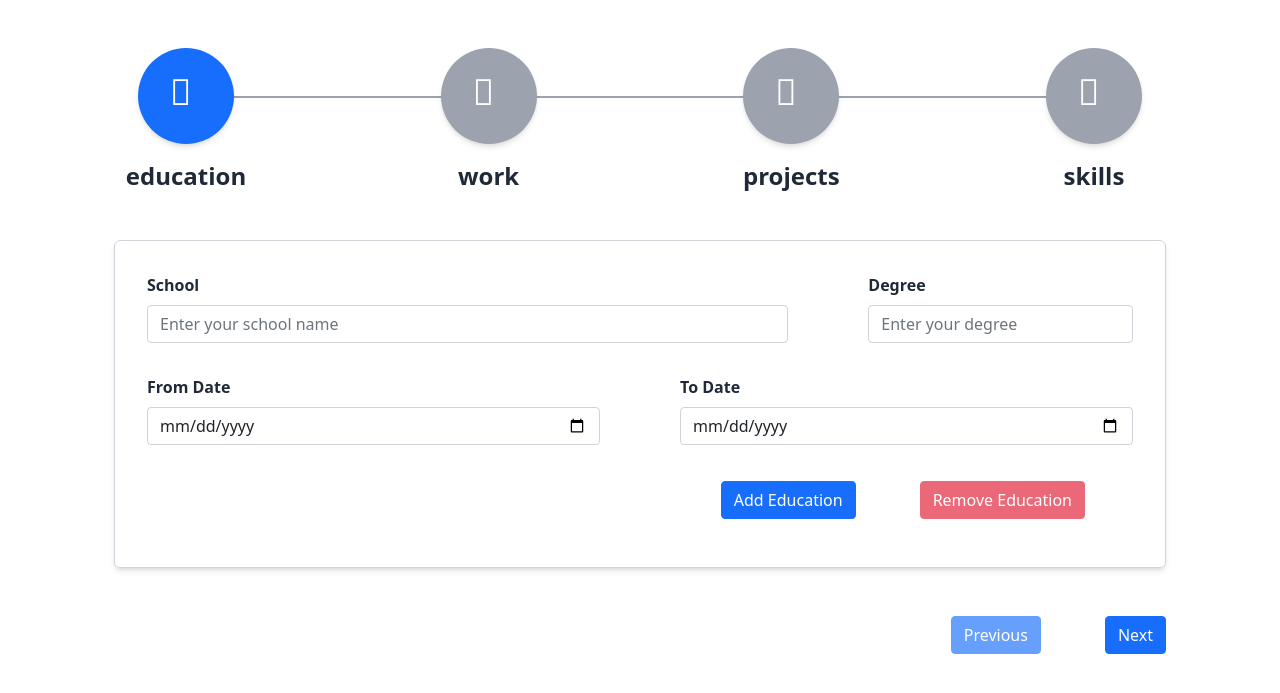
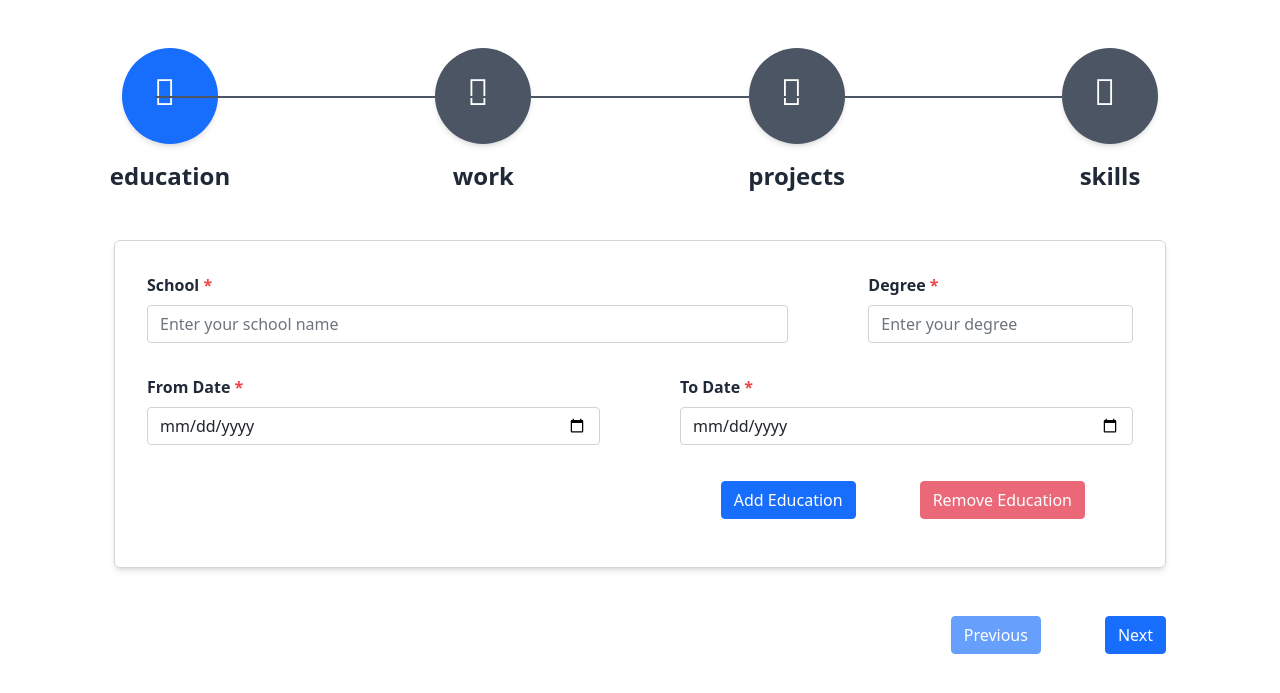
Before and after one commit to lokesh1729/job_board, a Django app: page /candidate/onboarding/ in a window 1280 px wide. Shown: the part 56-749 px from the top of the page. Run offline with Django 3.2, Linux system fonts and the light colour scheme; a user stored in the database is signed in; tables that the repository leaves empty hold one stand-in row (values such as "Sample post"); some libraries are stand-ins or nearby versions.

Commit message:
added form validation

```diff
--- a/gulpfile.js
+++ b/gulpfile.js
@@ -217,9 +217,9 @@ function initBrowserSync() {
 
 // Watch
 function watchPaths() {
-  watch([`${paths.sass}/*.scss`, `${paths.templates}/**/*.html`], styles)
+  watch([`${paths.sass}/**/*.scss`, `${paths.templates}/**/*.html`], styles)
   watch(`${paths.templates}/**/*.html`).on("change", reload)
-  watch([`${paths.js}/*.js`, `!${paths.js}/*.min.js`], scripts).on("change", reload)
+  watch([`${paths.js}/**/*.js`, `!${paths.js}/*.min.js`], scripts).on("change", reload)
 }
 
 // Generate all assets
--- a/job_board/static/sass/candidate_onboarding.scss
+++ b/job_board/static/sass/candidate_onboarding.scss
@@ -1,9 +1,29 @@
-.step-wrapper {
-    @apply tw-cursor-pointer tw-flex tw-flex-col tw-w-36 tw-h-full tw-justify-between tw-items-center;
+.step-wrapper {}
+
+.step-wrapper--element {
+    @apply tw-cursor-pointer tw-flex tw-flex-col tw-h-full tw-w-28 tw-justify-between tw-items-center;
+
+    .rounded-step {
+        @apply tw-relative tw-shadow-md tw-w-24 tw-h-24 tw-rounded-full tw-bg-gray-600 tw-text-white tw-z-10;
+    }
+
+    &:not(:first-child) {
+
+        .rounded-step::before {
+            content: "";
+            @apply tw-absolute tw-block tw-h-0.5 tw-w-70 tw-top-1/2 tw-right-full tw-bg-gray-600;
+        }
+    }
 }
 
-.rounded-step {
-    @apply tw-shadow-md tw-w-24 tw-h-24 tw-rounded-full tw-bg-blue-600 tw-text-white;
+.activate-step {
+    &>.rounded-step {
+        @apply tw-bg-blue-600;
+
+        &::before {
+            @apply tw-bg-blue-600 #{!important};
+        }
+    }
 }
 
 .step-icon {
--- a/job_board/templates/candidate/onboarding/form.html
+++ b/job_board/templates/candidate/onboarding/form.html
@@ -1,6 +1,6 @@
-<form class="tw-mt-8" action="/api/fck" method="POST">
+<div class="tw-mt-8">
     {% include './step1.html' %}
     {% include './step2.html' %}
     {% include './step3.html' %}
     {% include './step4.html' %}
-</form>
+</div>
--- a/job_board/templates/candidate/onboarding/step1.html
+++ b/job_board/templates/candidate/onboarding/step1.html
@@ -1,12 +1,13 @@
-<div id="education-details" class="form--wrapper step1">
+<form novalidate id="education-details" class="form--wrapper step1 needs-validation">
   <div data-edu-id="1" class="education-details--wrapper tw-flex tw-flex-col tw-content-between">
     <div class="education-details--wrapper--form tw-h-48 tw-flex tw-flex-col tw-justify-between">
       <div class="tw-flex tw-justify-center tw-w-full">
         <div class="form-field tw-flex-grow-2 tw-flex-shrink">
           <label for="edu-school__1" class="form-label extend-form-label"
-            >School</label
+            >School <span class="tw-text-red-500">*</span> </label
           >
           <input
+            required="true"
             id="edu-school__1"
             name="edu-school"
             type="text"
@@ -16,9 +17,10 @@
         </div>
         <div class="form-field tw-flex-grow tw-flex-shrink-2 tw-ml-16">
           <label for="edu-degree__1" class="form-label extend-form-label"
-            >Degree</label
+            >Degree <span class="tw-text-red-500">*</span></label
           >
           <input
+            required="true"
             id="edu-degree__1"
             name="edu-degree"
             type="text"
@@ -30,9 +32,10 @@
       <div class="tw-flex tw-justify-between tw-w-full">
         <div class="form-field tw-flex-grow tw-flex-shrink">
           <label for="edu-from-date__1" class="form-label extend-form-label"
-            >From Date</label
+            >From Date <span class="tw-text-red-500">*</span></label
           >
           <input
+            required="true"
             id="edu-from-date__1"
             name="edu-from-date"
             type="date"
@@ -41,8 +44,9 @@
           />
         </div>
         <div class="form-field tw-flex-grow tw-flex-shrink tw-ml-16">
-          <label for="edu-to-date__1" class="form-label extend-form-label">To Date</label>
+          <label for="edu-to-date__1" class="form-label extend-form-label">To Date <span class="tw-text-red-500">*</span></label>
           <input
+            required="true"
             id="edu-to-date__1"
             name="edu-to-date"
             type="date"
@@ -69,4 +73,4 @@
       </button>
     </div>
   </div>
-</div>
+</form>
--- a/job_board/templates/candidate/onboarding/step2.html
+++ b/job_board/templates/candidate/onboarding/step2.html
@@ -1,4 +1,4 @@
-<div id="work-details" class="form--wrapper step2">
+<form novalidate id="work-details" class="needs-validation form--wrapper step2">
   <div data-work-id="1" class="work-details--wrapper tw-flex tw-flex-col tw-content-between">
     <div class="work-details--wrapper--form tw-h-84 tw-flex tw-flex-col tw-justify-between">
       <div class="tw-flex tw-justify-center tw-w-full">
@@ -7,6 +7,7 @@
             >Company</label
           >
           <input
+            required="true"
             id="work-company__1"
             name="work-company"
             type="text"
@@ -19,6 +20,7 @@
             >Role</label
           >
           <input
+            required="true"
             id="work-role__1"
             name="work-role"
             type="text"
@@ -33,6 +35,7 @@
             >From Date</label
           >
           <input
+            required="true"
             id="work-from-date__1"
             name="work-from-date"
             type="date"
@@ -43,6 +46,7 @@
         <div class="form-field tw-flex-grow tw-flex-shrink tw-ml-16">
           <label for="work-to-date__1" class="form-label extend-form-label">To Date</label>
           <input
+            required="true"
             id="work-to-date__1"
             name="work-to-date"
             type="date"
@@ -57,6 +61,7 @@
             >Responsibilities</label
           >
           <textarea
+          required="true"
           class="form-control textinput tw-resize-none"
           placeholder="Enter your responsibilities there!"
           name="work-resp" id="work-resp__1"
@@ -81,4 +86,4 @@
       </button>
     </div>
   </div>
-</div>
+</form>
--- a/job_board/templates/candidate/onboarding/step3.html
+++ b/job_board/templates/candidate/onboarding/step3.html
@@ -1,4 +1,4 @@
-<div id="project-details" class="form--wrapper step2">
+<form novalidate id="project-details" class="needs-validation form--wrapper step2">
   <div data-project-id="1" class="project-details--wrapper tw-flex tw-flex-col tw-content-between">
     <div class="project-details--wrapper--form tw-h-84 tw-flex tw-flex-col tw-justify-between">
       <div class="tw-flex tw-justify-center tw-w-full">
@@ -7,6 +7,7 @@
             >Project Name</label
           >
           <input
+            required="true"
             id="project-name__1"
             name="project-name"
             type="text"
@@ -21,6 +22,7 @@
             >Project Description</label
           >
           <textarea
+          required="true"
           class="form-control textinput tw-resize-none"
           placeholder="Enter the project description"
           name="project-description" id="project-description__1"
@@ -33,6 +35,7 @@
             >Skills Used</label
           >
           <input
+            required="true"
             id="project-skills__1"
             name="project-skills"
             type="text"
@@ -59,4 +62,4 @@
       </button>
     </div>
   </div>
-</div>
+</form>
--- a/job_board/templates/candidate/onboarding/step4.html
+++ b/job_board/templates/candidate/onboarding/step4.html
@@ -1,4 +1,4 @@
-<div id="skill-details" class="form--wrapper step3">
+<form novalidate id="skill-details" class="needs-validation form--wrapper step3">
   <div
     data-skill-id="1"
     class="skill-details--wrapper tw-flex tw-w-full tw-justify-between"
@@ -9,6 +9,7 @@
           >Skill Name</label
         >
         <input
+          required="true"
           id="skill-name__1"
           name="skill-name"
           type="text"
@@ -21,6 +22,7 @@
           >Proficiency</label
         >
         <input
+          required="true"
           id="skill-proficiency__1"
           name="skill-proficiency"
           type="number"
@@ -34,6 +36,7 @@
           >YOE</label
         >
         <input
+          required="true"
           id="skill-yoe__1"
           name="skill-yoe"
           type="number"
@@ -57,4 +60,4 @@
       </button>
     </div>
   </div>
-</div>
+</form>
--- a/job_board/templates/candidate/onboarding/step_header.html
+++ b/job_board/templates/candidate/onboarding/step_header.html
@@ -1,29 +1,28 @@
 <div id="step-header" class="tw-w-full tw-h-36">
-  <div class="tw-flex tw-justify-between tw-w-full tw-h-full">
-    <div class="step-wrapper" data-link-to="education-details">
+  <div class="step-wrapper tw-flex tw-justify-between tw-w-full tw-h-full">
+    <div class="step-wrapper--element" data-link-to="education-details">
       <div class="rounded-step">
         <i class="fas fa-university step-icon"></i>
       </div>
       <div class="step-text" >education</div>
     </div>
-    <div class="step-wrapper" data-link-to="work-details">
+    <div class="step-wrapper--element" data-link-to="work-details">
       <div class="rounded-step">
         <i class="fas fa-briefcase step-icon"></i>
       </div>
       <div class="step-text">work</div>
     </div>
-    <div class="step-wrapper" data-link-to="project-details">
+    <div class="step-wrapper--element" data-link-to="project-details">
       <div class="rounded-step">
         <i class="fas fa-tasks step-icon"></i>
       </div>
       <div class="step-text">projects</div>
     </div>
-    <div class="step-wrapper" data-link-to="skill-details">
+    <div class="step-wrapper--element" data-link-to="skill-details">
       <div class="rounded-step">
         <i class="fas fa-tasks step-icon"></i>
       </div>
       <div class="step-text">skills</div>
     </div>
   </div>
-  <div class="tw-relative tw--z-10 tw-bottom-2/3 tw-h-0.5 tw-w-10/12 tw-mx-24 tw-bg-gray-400"></div>
 </div>
--- a/tailwind.config.js
+++ b/tailwind.config.js
@@ -24,6 +24,10 @@ module.exports = {
       flexShrink: {
         2: 2,
       },
+      width: {
+        '68': '17rem',
+        '70': '17.5rem'
+      }
     },
     screens: {
       sm: "576px",
```
Also changed, not shown: job_board/static/js/candidate_onboarding/form_field_events.js (+3 -23 lines), job_board/static/js/candidate_onboarding/form_state.js (added, +39 -0 lines), job_board/static/js/candidate_onboarding/form_step.js (+17 -24 lines), job_board/static/js/candidate_onboarding/form_validation.js (added, +20 -0 lines), job_board/static/css/project.css, job_board/static/css/project.min.css, job_board/static/js/bundle.min.js, 1 other file.
